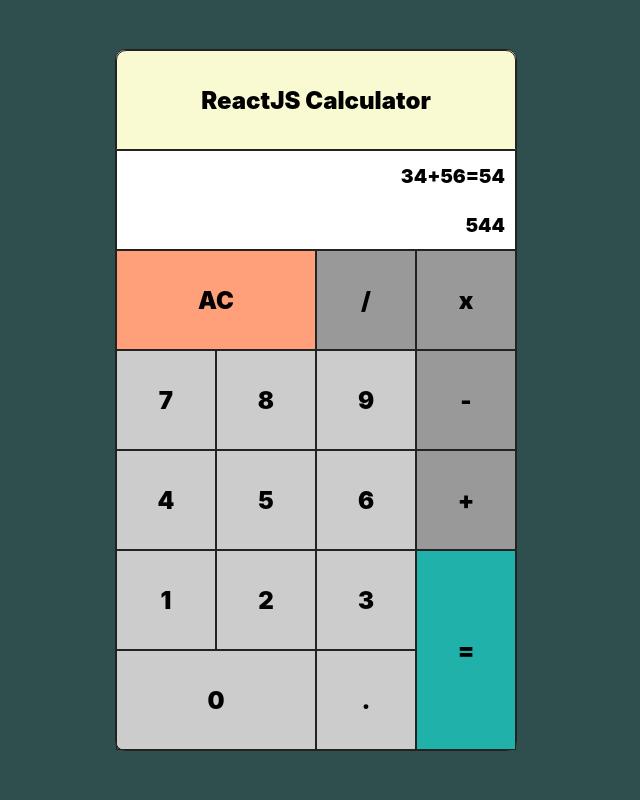
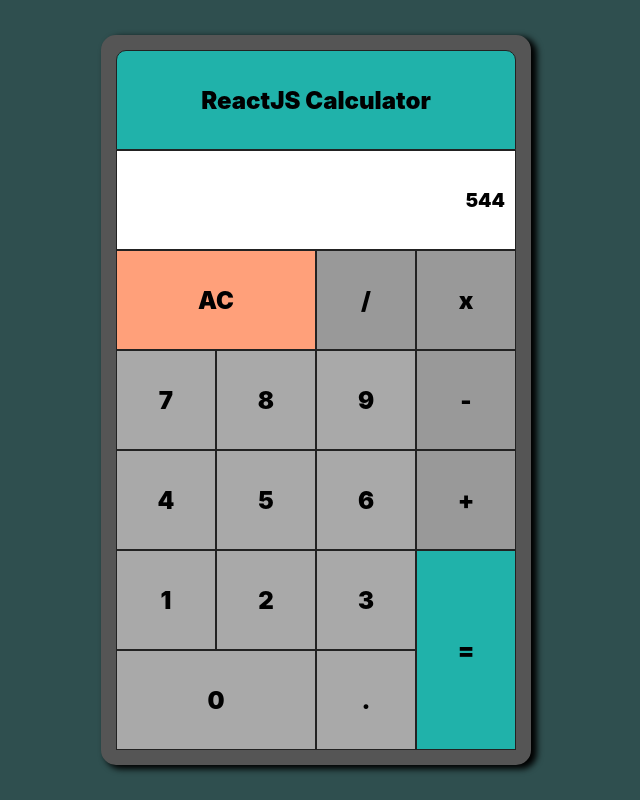
Before and after one commit to MarcinPietkiewicz/javascript-calculator, a React (Create React App) app: page / in a window 1280 px wide. Shown: the whole page, without its empty margins (324-964 px from the left). Built offline with nearby package versions, Linux system fonts and the light colour scheme.

Commit message:
Updated css

```diff
--- a/src/App.css
+++ b/src/App.css
@@ -18,11 +18,13 @@
   background-color: #CCC;
   height:700px;
   width:400px;
-  border-radius: 10px;
+  border-radius: 15px;
   font-weight:900;
   font-size:1.5em;
   z-index:100;
-  border:1px solid #222;
+  border:15px solid #555;
+  background-color:#555;
+  box-shadow: 5px 3px 6px 1px rgba(0, 0, 0, 1);
 }
 
 .Calculator > div {
@@ -30,12 +32,13 @@
   justify-content:center;
   align-items:center;
   border:1px solid #222;
+  background-color:darkgray;
 }
 
 
 #title {
   grid-column: 1 / span 4;
-  background-color:lightgoldenrodyellow;
+  background-color:lightseagreen;
   border-radius:10px 10px 0px 0px;
 }
 
@@ -75,3 +78,14 @@
 #divide, #multiply, #subtract, #add {
   background-color:#999;
 }
+#clear:active, #divide:active, #multiply:active, #add:active, #subtract:active, #one:active, #two:active, #three:active, #four:active, #five:active, #six:active, #seven:active, #eight:active, #nine:active, #zero:active, #equals:active, #decimal:active {
+  filter: brightness(80%);
+}
+
+#title, #display, #clear, #divide, #multiply, #add, #subtract, #one, #two, #three, #four, #five, #six, #seven, #eight, #nine, #zero, #equals, #decimal {
+  -moz-user-select: none;
+  -khtml-user-select: none;
+  -webkit-user-select: none;
+  -ms-user-select: none;
+  user-select: none;
+}
--- a/src/Calculator.js
+++ b/src/Calculator.js
@@ -3,7 +3,12 @@
 class Calculator extends React.Component {
   constructor(props) {
     super(props);
-    this.state = { result: "544" };
+    this.state = { expression: "", result: "544" };
+    this.clearResult = this.clearResult.bind(this);
+  }
+
+  clearResult() {
+    this.setState({ result: "0" });
   }
 
   render() {
@@ -11,7 +16,7 @@
       <div className="Calculator">
         <div id="title">ReactJS Calculator</div>
         <div id="display-screen">
-          <div id="display-result">34+56=54</div> {/* optional */}
+          {/* <div id="display-result">34+56=54</div> */}
           <div id="display">{this.state.result}</div>
         </div>
         <div id="clear">AC</div>
```
